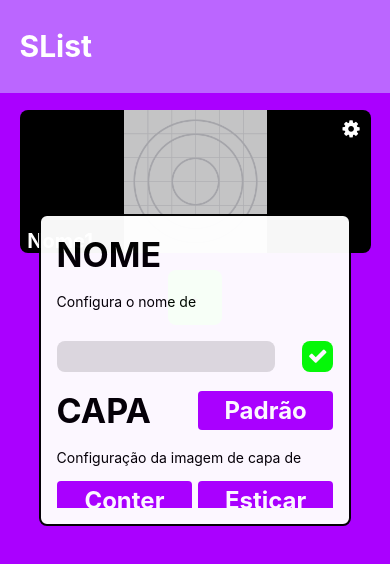
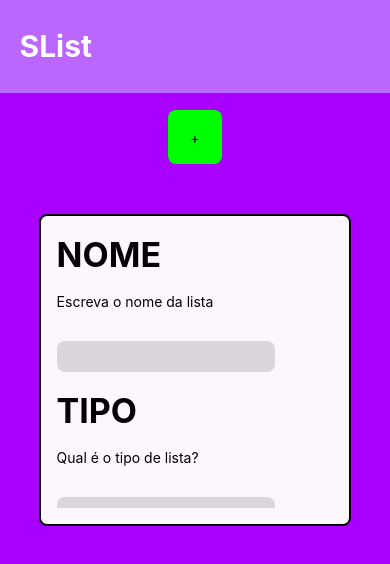
Before and after one commit to Rafael-Benicio/SList, a React Native app: screen /Home in a window 390 px wide. Shown: the top 564 px of the page. Built offline with nearby package versions, Linux system fonts and the light colour scheme.

Commit message:
Add element window

```diff
--- a/src/Home/index.js
+++ b/src/Home/index.js
@@ -5,12 +5,14 @@ import Icon from 'react-native-vector-icons/FontAwesome'
 import styles from "./styles"
 
 export default function App() {
-  const [itemLista,setItemLista]=useState([{name:'Nome1',image:require('./../../assets/icon.png'),imageSet:1}])
+  const [itemLista,setItemLista]=useState([])
   const [imageSet,setImageSet]=useState(['cover', 'contain', 'stretch', 'repeat', 'center'])
   const [tmpList,setTmpList]=useState({name:'',dataPos:0})
-  const [showSMode,setShowSMode]=useState(true)
+  const [showSMode,setShowSMode]=useState(false)
+  const [showCrMo,setShowCrMo]=useState(true)
+  // {name:'Nome1',image:require('./../../assets/icon.png'),imageSet:1}
 
-
+  // Cria elementos da tela
   // Janela de configuração de item da lista
   function selectResizeMode(){
     const [tmp,setTmp]=useState('')
@@ -95,7 +97,81 @@ export default function App() {
       )
     }
   }
+  // Lista de itens
+  function showItemList(){
+    itemLista.map((i,index)=>(
+      <View key={index} style={styles.itemList}>
+          <TouchableOpacity activeOpacity={0.8}>
+              <Image style={[styles.itemImg,{resizeMode:imageSet[i.imageSet]}]} source={i.image}/>
+          </TouchableOpacity>
+          <TouchableOpacity style={styles.itemGear} onPress={
+            ()=>{
+              setTmpList({name:i.name,dataPos:index});
+              (showSMode)? setShowSMode(false):setShowSMode(true);
+            }
+          }>
+            <Icon name="gear" color="#fff" size={20}/>
+          </TouchableOpacity>
+          <Text style={styles.itemText}>{i.name}</Text>
+      </View>
+    ))
+  }
+  // Exibi uma janela para criar e configurar uma lista
+  function createItemList(){
+    const [tmp,setTmp]=useState('')
+    const [show,setShow]=useState(false)
 
+    if(showCrMo){
+    return(
+     <View style={styles.showSetItem}>
+              <ScrollView>
+                {/*Configurador do nome da Lista*/}
+                <View>
+                  <View style={styles.setImgHead}>
+                    <Text style={styles.setImgHeadTxt}>NOME</Text>
+                  </View>
+                  <View style={styles.setImgDesc}>
+                    <Text>Escreva o nome da lista</Text>
+                  </View>
+                  <View style={styles.setNameView}>
+                  <TextInput style={styles.setNameInput} value={tmp} onChangeText={tmp => setTmp(tmp)} maxLength={10} multiline={false}/>
+                  </View>
+                </View>
+                {/*Configura o tipo de lista*/}
+                <View>
+                  <View style={styles.setImgHead}>
+                    <Text style={styles.setImgHeadTxt}>TIPO</Text>
+                  </View>
+                  <View style={styles.setImgDesc}>
+                    <Text>Qual é o tipo de lista?</Text>
+                  </View>
+                  <View style={styles.setNameView}>
+                  <TextInput style={styles.setNameInput} value={tmp} onChangeText={tmp => setTmp(tmp)} maxLength={10} multiline={false}/>
+                  </View>
+                </View>
+                {/*Configurador do nome da Lista*/}
+                <View>
+                  <View style={styles.setImgHead}>
+                    <Text style={styles.setImgHeadTxt}>IMAGEM</Text>
+                  </View>
+                  <View style={styles.setImgDesc}>
+                    <Text>Selecione uma capa da sua lista</Text>
+                  </View>
+                  <View style={styles.setNameView}>
+                  <TextInput style={styles.setNameInput} multiline={false}/>
+                  <TouchableOpacity style={[styles.setNameBtn,{backgroundColor:'#a0f'}]} onPress={()=>setName(tmp)}>
+                    <Icon name="gear" color="#fff" size={20}/>
+                  </TouchableOpacity>
+                  </View>
+
+
+              </View>
+            </ScrollView>
+          </View>
+    )}
+  }
+
+  // funçãos de configuração
   // Configurar item da lista
   function setCapa(i){
     if(i!=itemLista[tmpList.dataPos].imageSet){
@@ -116,10 +192,10 @@ export default function App() {
   // Carrega os dados
   async function loadData(){
     try{
-        let i=await  AsyncStorage.getItem('iList')
+        let i=await  AsyncStorage.getItem('i_List')
         let j=JSON.parse(i)
+        if (j==null) j=[]
         setItemLista(j)
-
     }catch(error){
       console.log('Erro ao Obter dados');
     }
@@ -127,7 +203,7 @@ export default function App() {
   // Salva os dados
   async function saveData(n=itemLista){
         try {
-            await AsyncStorage.setItem('iList',JSON.stringify(n))
+            await AsyncStorage.setItem('i_List',JSON.stringify(n))
             console.log('====================================');
             console.log('Dados Salvos');
             console.log('====================================');
@@ -135,6 +211,8 @@ export default function App() {
             console.log('Erro');
         }
   }
+
+  loadData()
 
   return (
     <View style={styles.background}>
@@ -147,31 +225,19 @@ export default function App() {
       <View style={styles.listItem}>
         {/*Itens com listas*/}
         {
-          itemLista.map((i,index)=>(
-            <View key={index} style={styles.itemList}>
-                <TouchableOpacity activeOpacity={0.8}>
-                    <Image style={[styles.itemImg,{resizeMode:imageSet[i.imageSet]}]} source={i.image}/>
-                </TouchableOpacity>
-                <TouchableOpacity style={styles.itemGear} onPress={
-                  ()=>{
-                    setTmpList({name:i.name,dataPos:index});
-                    (showSMode)? setShowSMode(false):setShowSMode(true);
-                  }
-                }>
-                  <Icon name="gear" color="#fff" size={20}/>
-                </TouchableOpacity>
-                <Text style={styles.itemText}>{i.name}</Text>
-            </View>
-          ))
+          showItemList()
         }
         {/*Buttão de adicinar à lista*/}
-        <TouchableOpacity activeOpacity={0.95} style={styles.addButton}>
+        <TouchableOpacity activeOpacity={0.55} style={styles.addButton}>
           <Text>+</Text>
         </TouchableOpacity>
       </View>
       {
         selectResizeMode()
       }
+      {
+        createItemList()
+      }
     </View>
   );
 }
```
